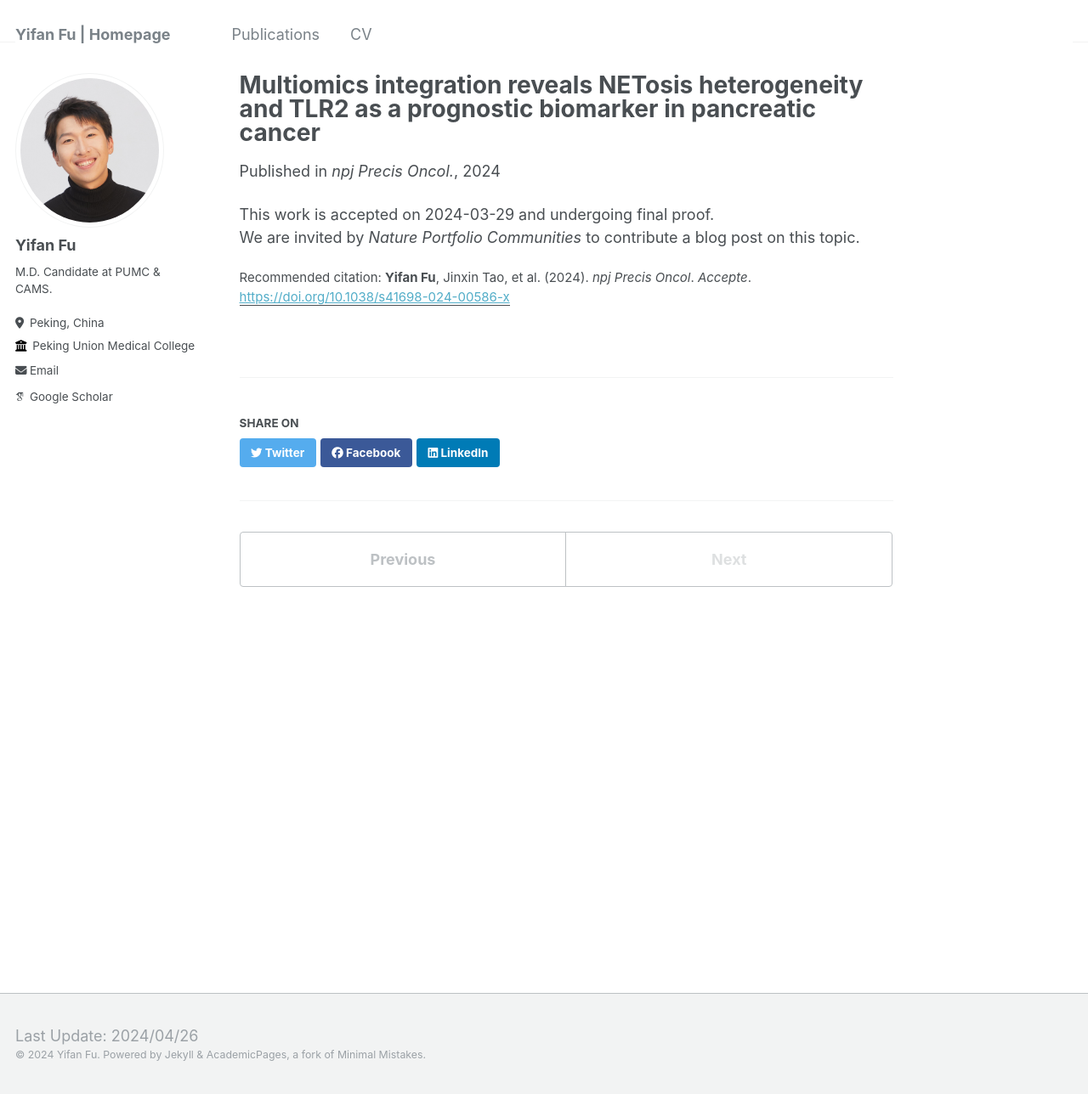
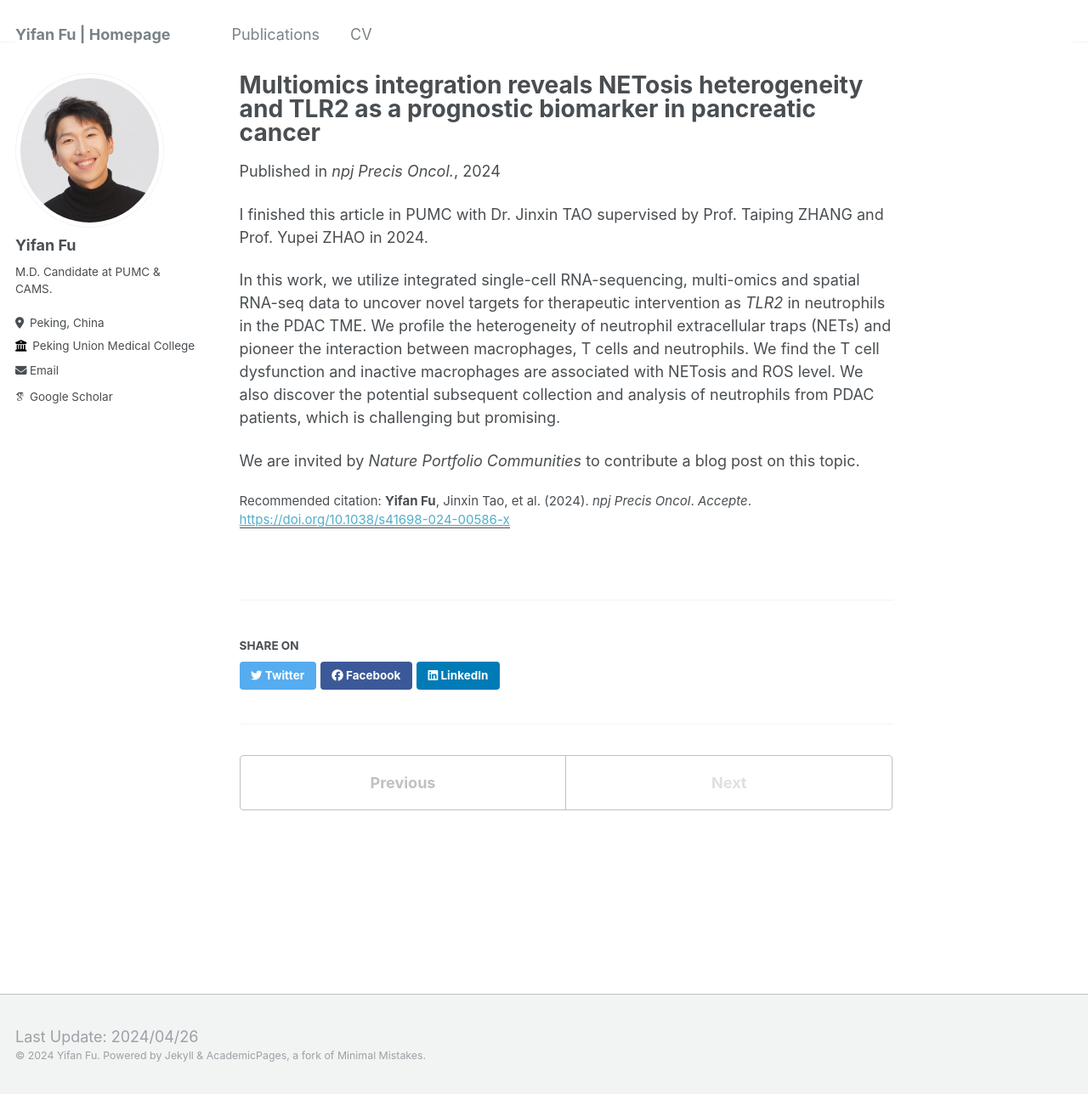
Before and after one commit to yifanfu01/yifanfu01.github.io, a Jekyll site: the page built from _publications/2024NPO.md, in a window 1280 px wide and 1288 px high. Shown: the whole window at 85% size. Built offline with Jekyll 4.4.1, drawn with Linux system fonts in a browser that asks for light colours; some web fonts are replaced.

Commit message:
Update 2024NPO.md

```diff
--- a/_publications/2024NPO.md
+++ b/_publications/2024NPO.md
@@ -9,5 +9,8 @@ paperurl: 'https://doi.org/10.1038/s41698-024-00586-x'
 citation: '<b>Yifan Fu</b>, Jinxin Tao, et al. (2024). <i>npj Precis Oncol</i>. <i>Accepte</i>.'
 ---
 
-This work is accepted on 2024-03-29 and undergoing final proof.
+I finished this article in PUMC with Dr. Jinxin TAO supervised by Prof. Taiping ZHANG and Prof. Yupei ZHAO in 2024.
+
+In this work, we utilize integrated single-cell RNA-sequencing, multi-omics and spatial RNA-seq data to uncover novel targets for therapeutic intervention as _TLR2_ in neutrophils in the PDAC TME. We profile the heterogeneity of neutrophil extracellular traps (NETs) and pioneer the interaction between macrophages, T cells and neutrophils. We find the T cell dysfunction and inactive macrophages are associated with NETosis and ROS level. We also discover the potential subsequent collection and analysis of neutrophils from PDAC patients, which is challenging but promising.
+
 We are invited by _Nature Portfolio Communities_ to contribute a blog post on this topic.
```
